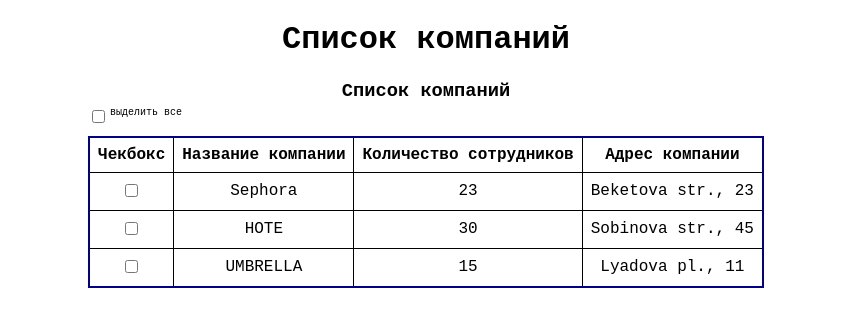
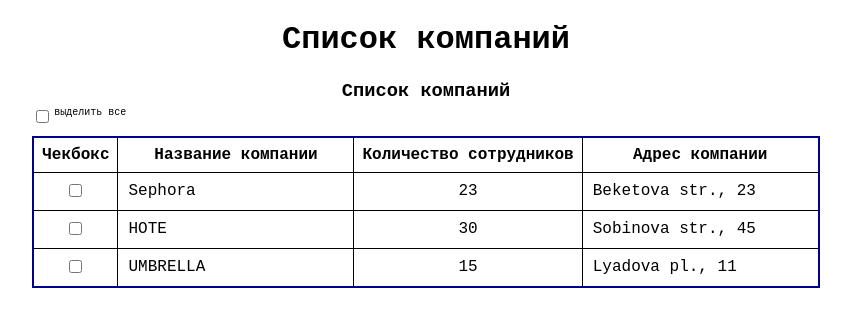
Before and after one commit to neeptoon/company-list, a React (Create React App) app: page / in a window 1280 px wide. Shown: the top 326 px of the page, without its empty margins (214-1065 px from the left). Built offline with nearby package versions, Linux system fonts and the light colour scheme.

Commit message:
add update company fields

```diff
--- a/src/Components/CompanyRow/CompanyRow.jsx
+++ b/src/Components/CompanyRow/CompanyRow.jsx
@@ -1,13 +1,19 @@
-import {selectCompany} from '../../features/Companies/companies-slice';
+import {useState} from 'react';
+
+import {useDispatch} from 'react-redux';
+
+import {selectCompany, updateCompany} from '../../features/Companies/companies-slice';
 
 import {MyInput} from '../MyInput';
 
 import classes from './CompanyRow.module.scss';
+
 export const CompanyRow = ({company, handleChange}) => {
+    const [field, setField] = useState({title: company.title, address: company.address});
+    const dispatch = useDispatch();
+
     return (
-        <tr
-            className={company.selected ? classes.selected : ''}
-        >
+        <tr className={company.selected ? classes.selected : ''}>
             <td>
                 <input
                     type="checkbox"
@@ -15,9 +21,25 @@ export const CompanyRow = ({company, handleChange}) => {
                     onChange={() => handleChange(company.id, selectCompany)}
                 />
             </td>
-            <td>{company.title}</td>
+            <td>
+                <MyInput
+                    value={field.title}
+                    onChange={evt => {
+                        setField({...field, title: evt.target.value});
+                        dispatch(updateCompany({id: company.id, title: field.title}));
+                    }}
+                />
+            </td>
             <td>{company.qty}</td>
-            <td>{company.address}</td>
+            <td>
+                <MyInput
+                    value={field.address}
+                    onChange={evt => {
+                        setField({...field, address: evt.target.value});
+                        dispatch(updateCompany({id: company.id, address: company.address}));
+                    }}
+                />
+            </td>
         </tr>
     );
 };
--- a/src/Components/MyInput/MyInput.jsx
+++ b/src/Components/MyInput/MyInput.jsx
@@ -5,8 +5,7 @@ export const MyInput = (props) => {
         <input
             className={classes.field}
             type="text"
-            name={props.name}
-            value={props.value}
+            {...props}
         />
     );
 };
--- a/src/features/Companies/companies-slice.js
+++ b/src/features/Companies/companies-slice.js
@@ -30,11 +30,17 @@ export const companiesSlice = createSlice({
             state.companies.forEach(company => company.selected = !action.payload);
             state.selectAll = !state.selectAll;
             state.selectedCompany = null;
+        },
+        updateCompany: (state, action) => {
+            const {id, title, address} = action.payload;
+            const company = state.companies.find(company => company.id === id);
+            if (title) company.title = title;
+            if (address) company.address = address;
         }
     }
 });
 
-export const {selectAllCompanies, selectCompany} = companiesSlice.actions;
+export const {selectAllCompanies, selectCompany, updateCompany} = companiesSlice.actions;
 export const companies = companiesSlice.reducer;
 
 export const selectCompanies = (state) => state.companies.companies;
```
